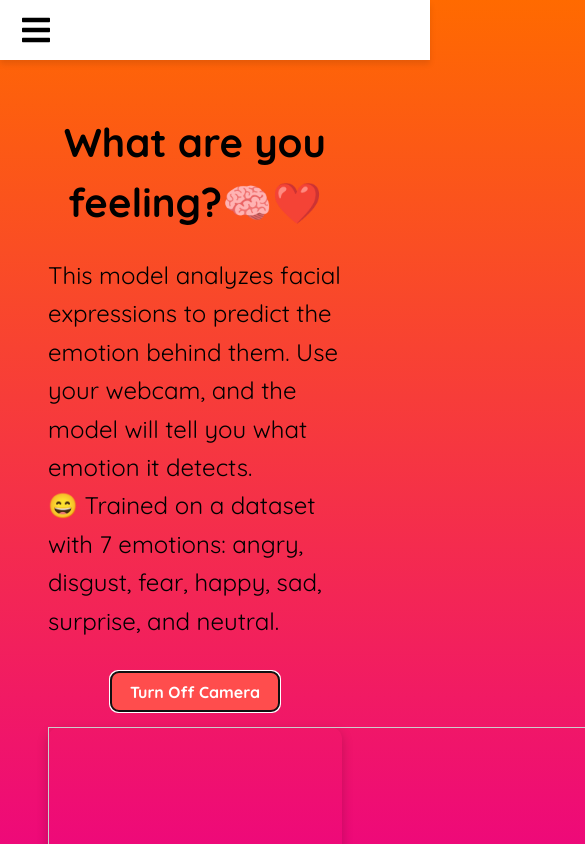
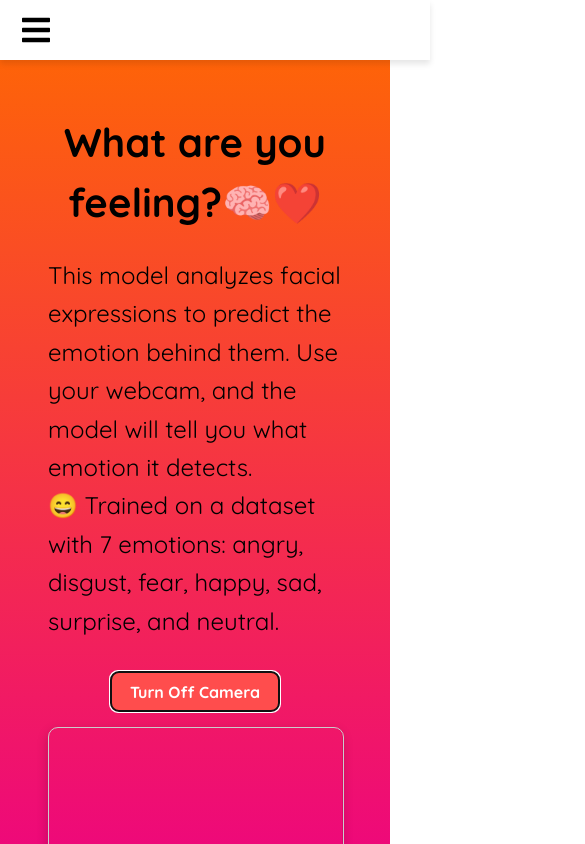
Before and after one commit to brengodoy/web-portfolio, a React (Vite) app in the folder frontend/: page /emotion-detector in a window 390 px wide. Both pictures are taken after a click on the button "Activate Camera". Shown: the top 844 px of the page, 585 px wide, since content can reach past the window. Built offline with nearby package versions, Linux system fonts and the light colour scheme; no server answers.

Commit message:
Fix problem that doesn't allow mobile devices to show camera image properly

```diff
--- a/frontend/src/App.css
+++ b/frontend/src/App.css
@@ -355,13 +355,34 @@ canvas {
 }
 
 .video-wrapper {
-  display: flex;
-  justify-content: center;
+  position: relative;
+  width: 100%;
+  max-width: 640px;
+  margin: 0 auto;
+  aspect-ratio: 4 / 3;
 }
 
 .video-container {
+  width: 100%;
+  height: 100%;
   position: relative;
-  width: fit-content;
+  display: inline-block;
+  max-width: 640px;
+}
+
+.video-container video,
+.video-container canvas {
+  width: 100%;
+  height: auto;
+  border-radius: 10px;
+  display: block;
+}
+
+.video-feed {
+  width: 100%;
+  height: 100%;
+  object-fit: cover;
+  border-radius: 0.75rem; /* como rounded-xl */
 }
 
 .emotion-overlay {
@@ -371,6 +392,8 @@ canvas {
   pointer-events: none;
   background-color: transparent !important;
   z-index: 10;
+  width: 100%;
+  height: 100%;
 }
 
 video {
--- a/frontend/src/EmotionsDetector.jsx
+++ b/frontend/src/EmotionsDetector.jsx
@@ -87,24 +87,39 @@ function EmotionsDetector() {
 	};
 
 	const drawOnCanvas = (emotion, face) => {
+		const canvas = canvasRef.current;
 		const ctx = canvasRef.current.getContext("2d");
-		ctx.clearRect(0, 0, canvasRef.current.width, canvasRef.current.height);
+		const video = videoRef.current;
+		canvas.width = video.offsetWidth;
+		canvas.height = video.offsetHeight;
+		ctx.clearRect(0, 0, canvas.width, canvas.height);
 
 		if (!face) return;
 
 		const { x, y, w, h } = face;
 
+		const scaleX = canvas.width / video.videoWidth;
+  		const scaleY = canvas.height / video.videoHeight;
+		const adjustedX = x * scaleX;
+		const adjustedY = y * scaleY;
+		const adjustedW = w * scaleX;
+		const adjustedH = h * scaleY;
+
 		// Dibujo del rectángulo
 		ctx.strokeStyle = "#00FF00";
 		ctx.lineWidth = 3;
-		ctx.strokeRect(x, y, w, h);
+		ctx.strokeRect(adjustedX, adjustedY, adjustedW, adjustedH);
+		//ctx.strokeRect(x, y, w, h);
 
 		// Texto de la emoción
+		ctx.font = "16px Arial"; // 👈 Esto primero
+		const textWidth = ctx.measureText(emotion).width;
+
 		ctx.fillStyle = "rgba(0, 0, 0, 0.7)";
-		ctx.fillRect(x, y - 30, ctx.measureText(emotion).width + 20, 25);
+		ctx.fillRect(adjustedX, adjustedY - 30, textWidth + 20, 25); // +20 es el padding horizontal
+
 		ctx.fillStyle = "#fff";
-		ctx.font = "16px Arial";
-		ctx.fillText(emotion, x + 10, y - 12);
+		ctx.fillText(emotion, adjustedX + 10, adjustedY - 12); // +10 para centrar el texto dentro del rectángulo
 	  };
 
 
@@ -145,15 +160,11 @@ function EmotionsDetector() {
 			autoPlay
 			muted
 			playsInline
-              width={640}
-              height={480}
-              className="rounded-xl"
+			className="video-feed"
 		  />
 		  <canvas
 			ref={canvasRef}
-				className="emotion-overlay absolute top-0 left-0 pointer-events-none"
-				width={640}
-				height={480}
+			className="emotion-overlay"
 		  />
       	</div>
 		</div>
```
Lines whose indentation alone changed are shown as unchanged.
